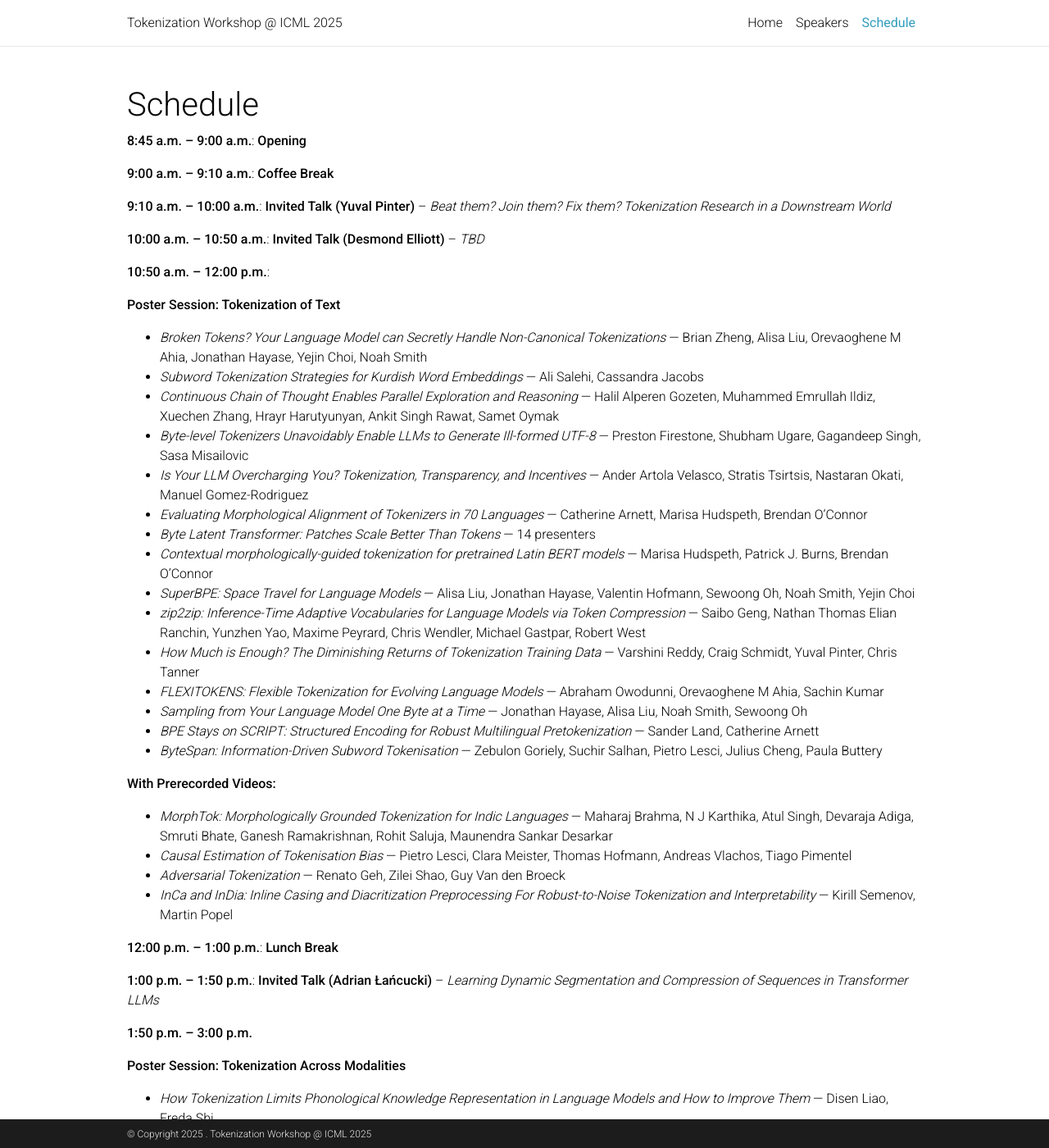
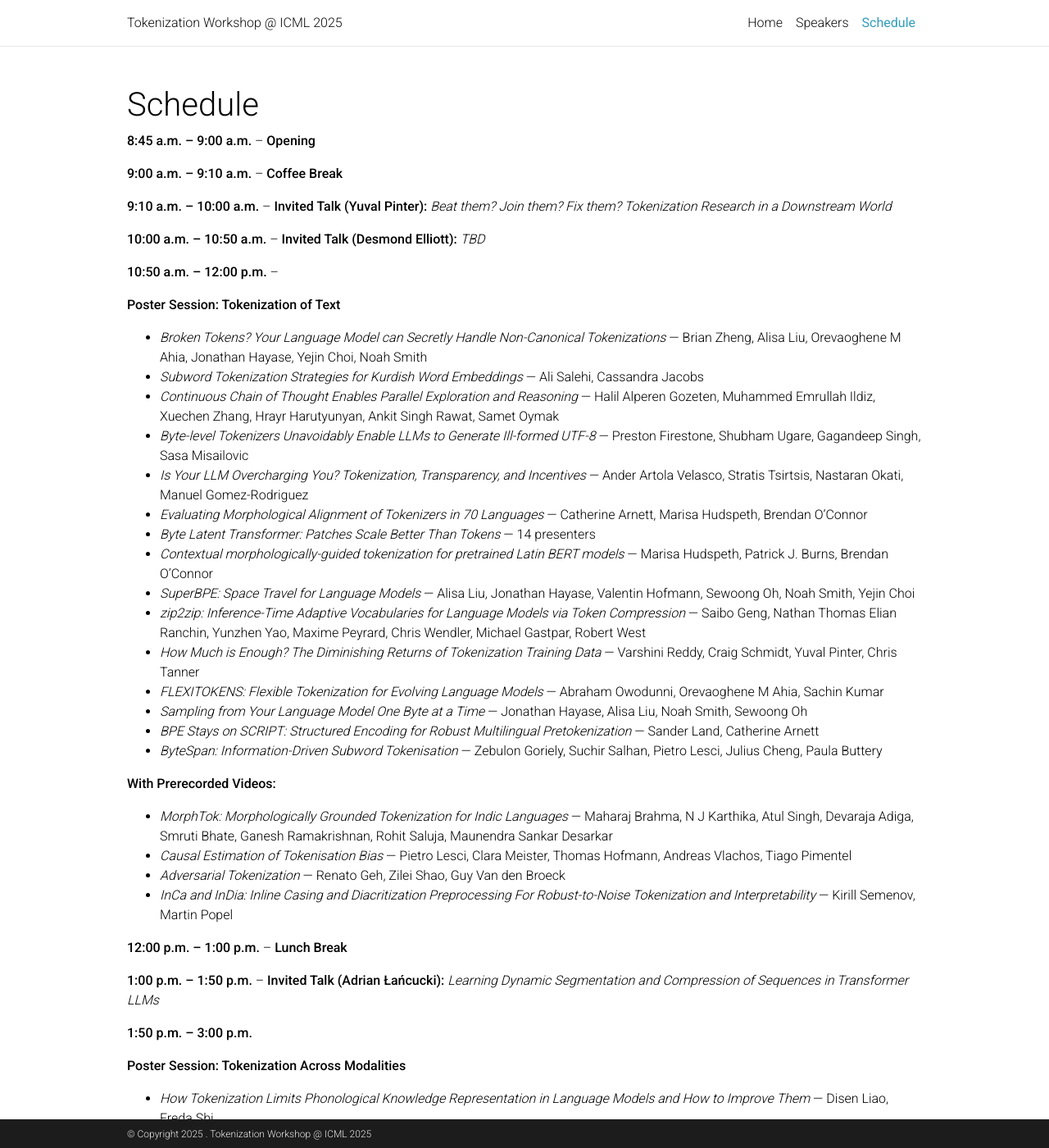
Before and after one commit to tokenization-workshop/tokenization-workshop.github.io, a Jekyll site: the page built from _pages/schedule.md, in a window 1280 px wide and 1400 px high. Shown: the whole window at 82% size. Built offline with Jekyll 4.4.1, drawn with Linux system fonts in a browser that asks for light colours; comment, search, counter and statistics services are not loaded; a style sheet for code colours, icons or effects is not loaded.

```diff
--- a/_pages/schedule.md
+++ b/_pages/schedule.md
@@ -7,15 +7,15 @@ nav_order: 3
 ---
 # Schedule
 
-**8:45 a.m. – 9:00 a.m.**: **Opening**
+**8:45 a.m. – 9:00 a.m.** -- **Opening**
 
-**9:00 a.m. – 9:10 a.m.**: **Coffee Break**
+**9:00 a.m. – 9:10 a.m.** -- **Coffee Break**
 
-**9:10 a.m. – 10:00 a.m.**: **Invited Talk (Yuval Pinter)** -- *Beat them? Join them? Fix them? Tokenization Research in a Downstream World*
+**9:10 a.m. – 10:00 a.m.** -- **Invited Talk (Yuval Pinter):** *Beat them? Join them? Fix them? Tokenization Research in a Downstream World*
 
-**10:00 a.m. – 10:50 a.m.**: **Invited Talk (Desmond Elliott)** -- *TBD*
+**10:00 a.m. – 10:50 a.m.** -- **Invited Talk (Desmond Elliott):** *TBD*
 
-**10:50 a.m. – 12:00 p.m.**:
+**10:50 a.m. – 12:00 p.m.** --
 
 **Poster Session: Tokenization of Text**
 
@@ -42,9 +42,9 @@ nav_order: 3
 * *Adversarial Tokenization* — Renato Geh, Zilei Shao, Guy Van den Broeck
 * *InCa and InDia: Inline Casing and Diacritization Preprocessing For Robust-to-Noise Tokenization and Interpretability* — Kirill Semenov, Martin Popel
 
-**12:00 p.m. – 1:00 p.m.**: **Lunch Break**
+**12:00 p.m. – 1:00 p.m.** -- **Lunch Break**
 
-**1:00 p.m. – 1:50 p.m.**: **Invited Talk (Adrian Łańcucki)** -- *Learning Dynamic Segmentation and Compression of Sequences in Transformer LLMs*
+**1:00 p.m. – 1:50 p.m.** -- **Invited Talk (Adrian Łańcucki):** *Learning Dynamic Segmentation and Compression of Sequences in Transformer LLMs*
 
 **1:50 p.m. – 3:00 p.m.**
 
@@ -73,9 +73,9 @@ nav_order: 3
 * *GeneticBPE: Motif-Preserving Tokenization for Robust miRNA Modeling* — Prabhav Sanga, Jaskaran Singh, ARUN DUBEY
 * *Pitfalls, Subtleties, and Techniques in Automata-Based Subword-Level Constrained Generation* — Marco Cognetta, David Pohl, Junyoung Lee, Naoaki Okazaki
 
-**3:00 p.m. – 3:30 p.m.**: **Coffee Break**
+**3:00 p.m. – 3:30 p.m.** -- **Coffee Break**
 
-**3:30 p.m. – 4:30 p.m.**: **Panel: Future of Tokenization**
+**3:30 p.m. – 4:30 p.m.** -- **Panel: Future of Tokenization**
 
 * Albert Gu (Carnegie Mellon University)
 * Alisa Liu (University of Washington)
@@ -84,9 +84,9 @@ nav_order: 3
 * Yuval Pinter (Ben-Gurion University of the Negev)
 
 
-**4:30 p.m. – 5:00 p.m.**: **Best Paper Session**
+**4:30 p.m. – 5:00 p.m.** -- **Best Paper Session**
 
-**5:00 p.m. – 5:30 p.m.**: **Closing Remarks**
+**5:00 p.m. – 5:30 p.m.** -- **Closing Remarks**
 
 
 <style>
```
